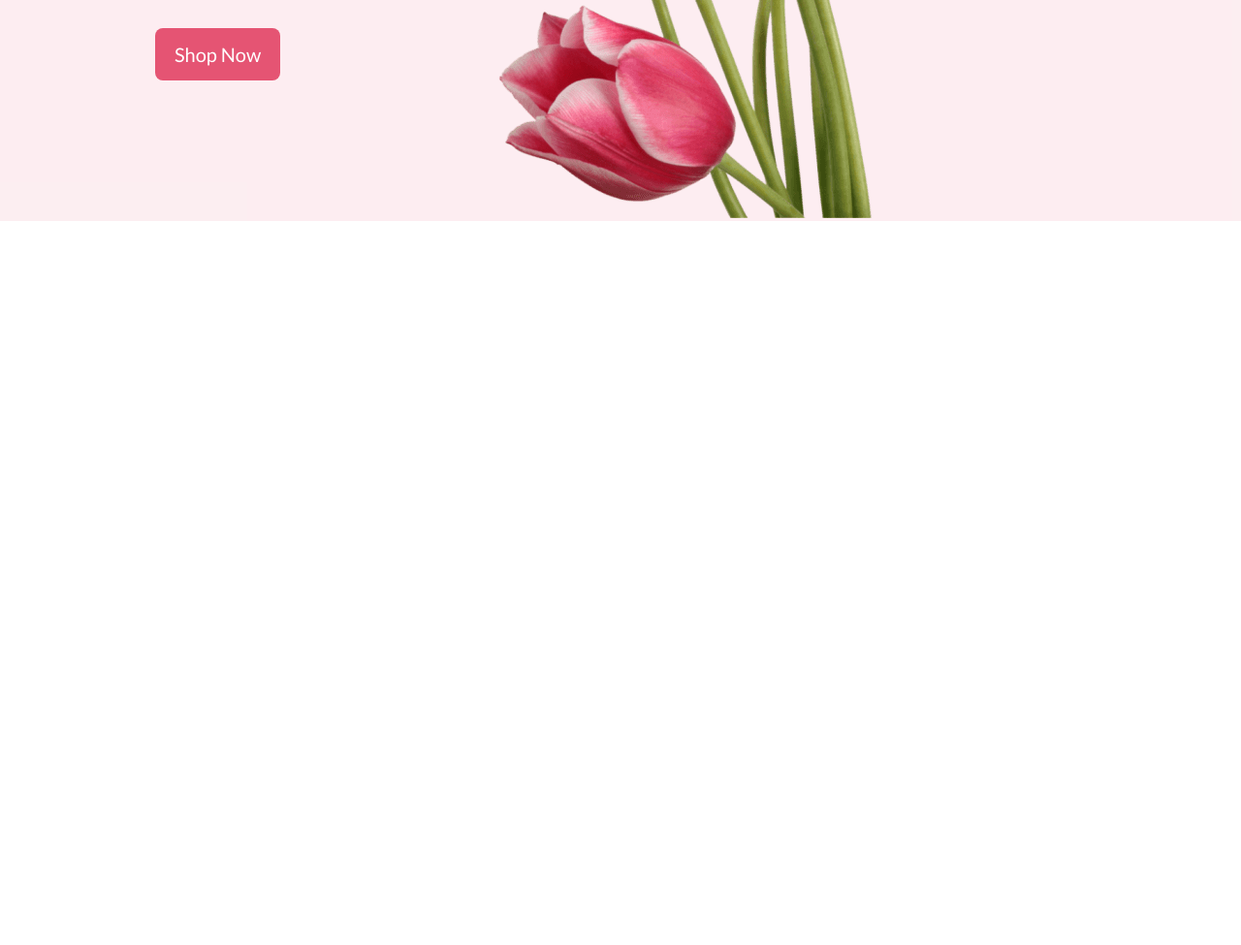
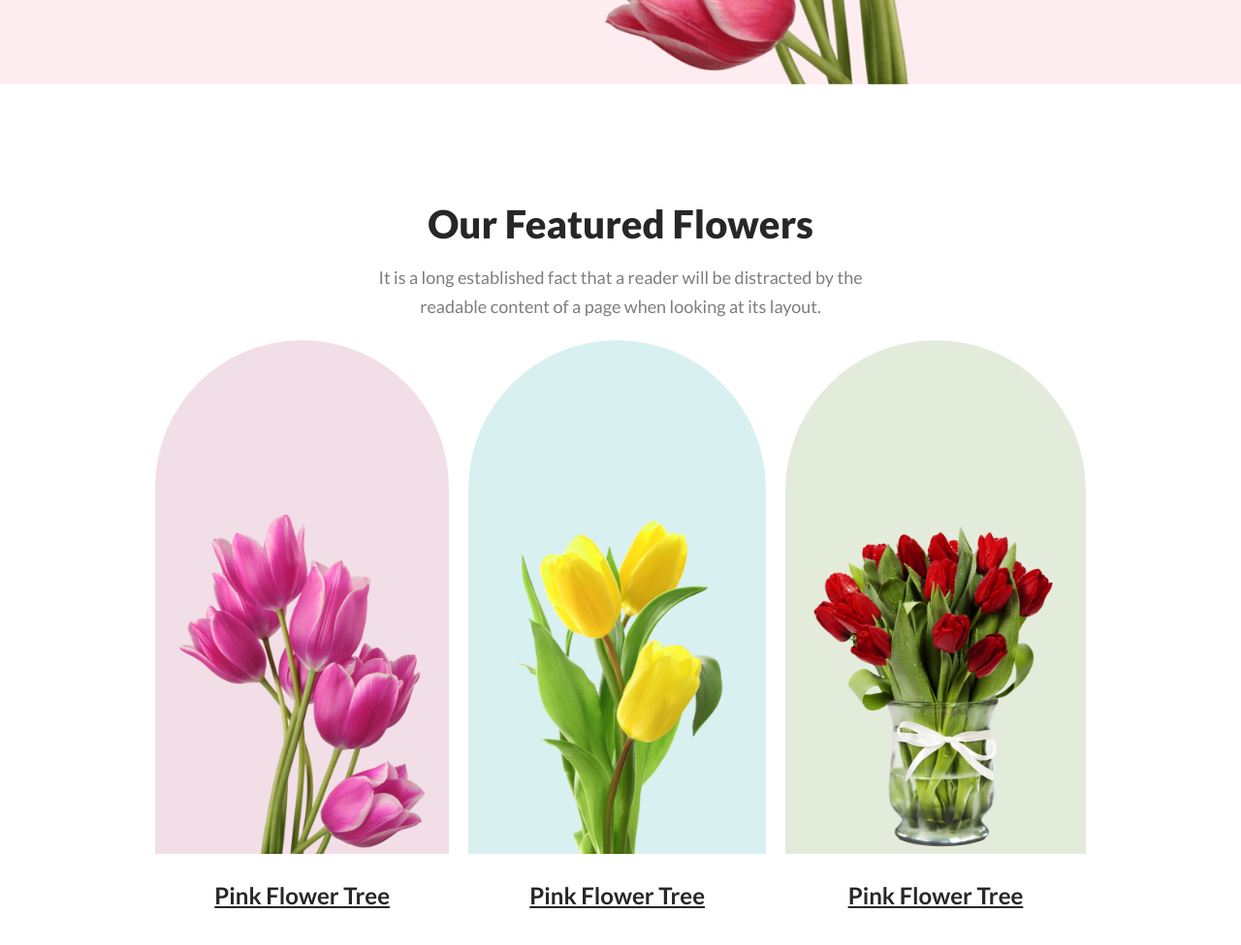
Before and after one commit to monircom/online-flower-shop, a plain HTML site: page index.html in a window 1280 px wide. Shown: the part 575-1550 px from the top of the page at 97% size. Before the commit the page ends 803 px from the top, so only its background shows below. Drawn offline with Linux system fonts and the light colour scheme.

Commit message:
added featured style

```diff
--- a/index.html
+++ b/index.html
@@ -1,5 +1,6 @@
 <!DOCTYPE html>
 <html lang="en">
+
 <head>
     <meta charset="UTF-8">
     <meta name="viewport" content="width=device-width, initial-scale=1.0">
@@ -7,12 +8,15 @@
 
     <link rel="stylesheet" href="styles/style.css">
 </head>
+
 <body>
     <header>
         <div class="container banner">
             <div class="banner-text">
                 <h1>Let's make beautiful flowers a part of your life.</h1>
-                <p>It is a long established fact that a reader will be distracted by the readable content of a page when looking at its layout. The point of using Lorem Ipsum is that it has a more-or-less normal distribution of letters.</p>
+                <p>It is a long established fact that a reader will be distracted by the readable content of a page when
+                    looking at its layout. The point of using Lorem Ipsum is that it has a more-or-less normal
+                    distribution of letters.</p>
                 <button>Shop Now</button>
             </div>
             <div class="banner-img">
@@ -21,5 +25,38 @@
         </div>
     </header>
 
+    <section id="featured">
+        <div class="container">
+            <div class="section-heading">
+                <h2>Our Featured Flowers</h2>
+                <p>It is a long established fact that a reader will be distracted by the readable content of a page when
+                    looking at its layout.</p>
+            </div>
+
+            <div class="section-content">
+                <div class="flower">
+                    <div class="flower-img pink">
+                        <img src="images/pngwing 6.png" alt="">
+                    </div>
+                    <p>Pink Flower Tree</p>
+                </div>
+                <div class="flower">
+                    <div class="flower-img blue">
+                        <img src="images/pngwing 7.png" alt="">
+                    </div>
+                    <p>Pink Flower Tree</p>
+                </div>
+                <div class="flower">
+                    <div class="flower-img green">
+                        <img src="images/pngwing 8.png" alt="">
+                    </div>
+                    <p>Pink Flower Tree</p>
+                </div>
+
+            </div>
+        </div>
+    </section>
+
 </body>
+
 </html>
--- a/styles/style.css
+++ b/styles/style.css
@@ -31,7 +31,7 @@ button {
     transition: all 1s;
 }
 
-button:hover{
+button:hover {
     background: #4e44e7;
 }
 
@@ -47,11 +47,26 @@ header {
     margin: 0 auto;
 }
 
+.section-heading {
+    max-width: 500px;
+    text-align: center;
+    margin: 20px auto;
+}
+
+.section-heading h2 {
+    color: #272727;
+    font-size: 40px;
+    font-style: normal;
+    font-weight: 800;
+    margin-bottom: 16px;
+
+}
+
 .banner {
     display: flex;
 }
 
-.banner .banner-text *{
+.banner .banner-text * {
     margin-bottom: 32px;
     max-width: 525px;
 }
@@ -63,7 +78,60 @@ header {
 
 }
 
-.banner .banner-img{
+.banner .banner-img img {
     width: 100%;
     vertical-align: middle;
 }
+
+#featured {
+    padding: 100px 0;
+}
+
+.section-content {
+    display: flex;
+    justify-content: space-between;
+    align-items: end;
+    gap: 20px;
+}
+
+.section-content .flower .flower-img {
+    background-color: #eca4b4;
+    border-radius: 300px 300px 0px 0px;
+    padding: 30px 25px 0;
+    height: 500px;
+    display: flex;
+    align-items: end;
+}
+
+.section-content .flower .flower-img img {
+    width: 100%;
+
+}
+
+.section-content .flower .pink {
+
+    background: rgba(167, 33, 98, 0.15);
+
+}
+
+.section-content .flower .blue {
+
+    background: rgba(5, 151, 160, 0.15);
+
+}
+
+.section-content .flower .green {
+
+    background: rgba(71, 125, 17, 0.15);
+}
+
+.section-content .flower p {
+    color: #272727;
+    text-align: center;
+    margin-top: 25px;
+    font-size: 24px;
+    font-weight: 700;
+    line-height: 35px;
+    /* 145.833% */
+    text-decoration-line: underline;
+}
```
